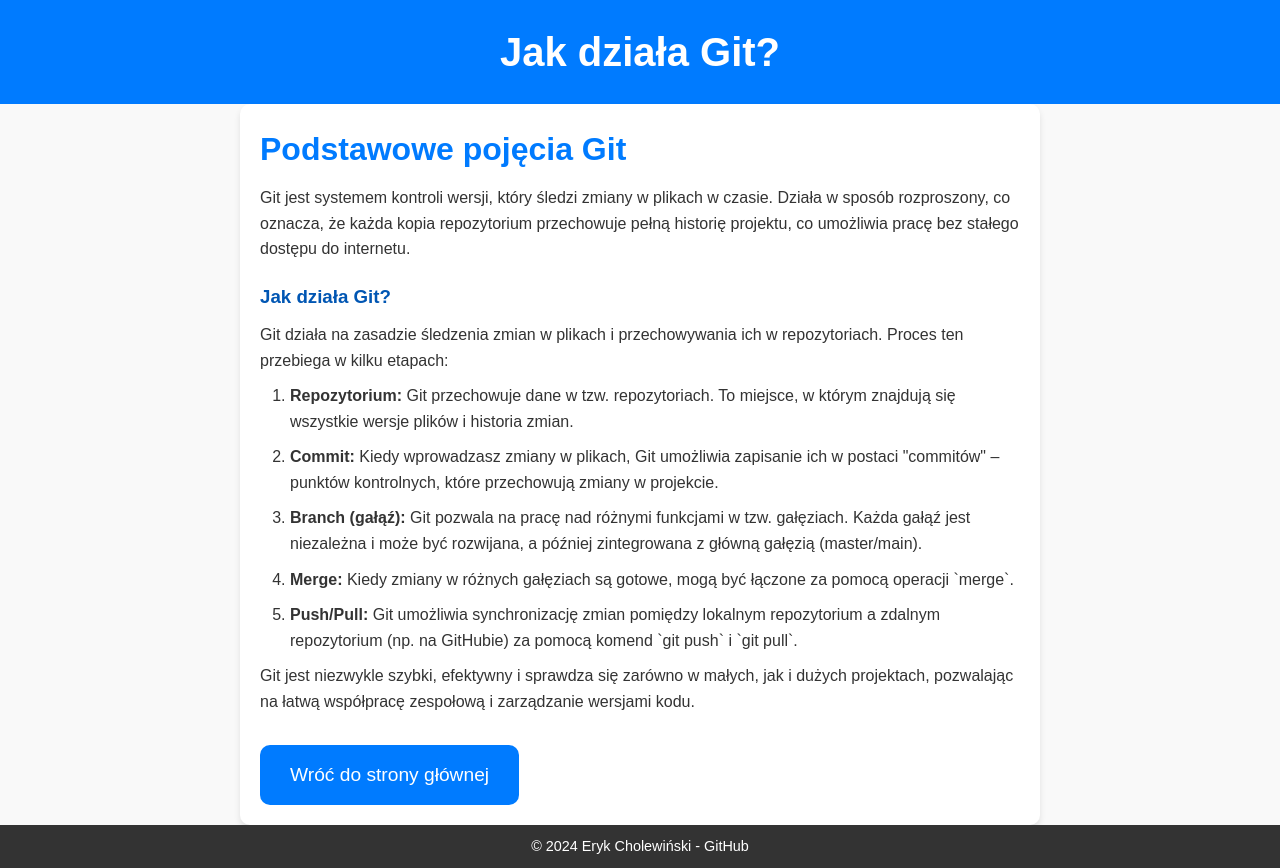
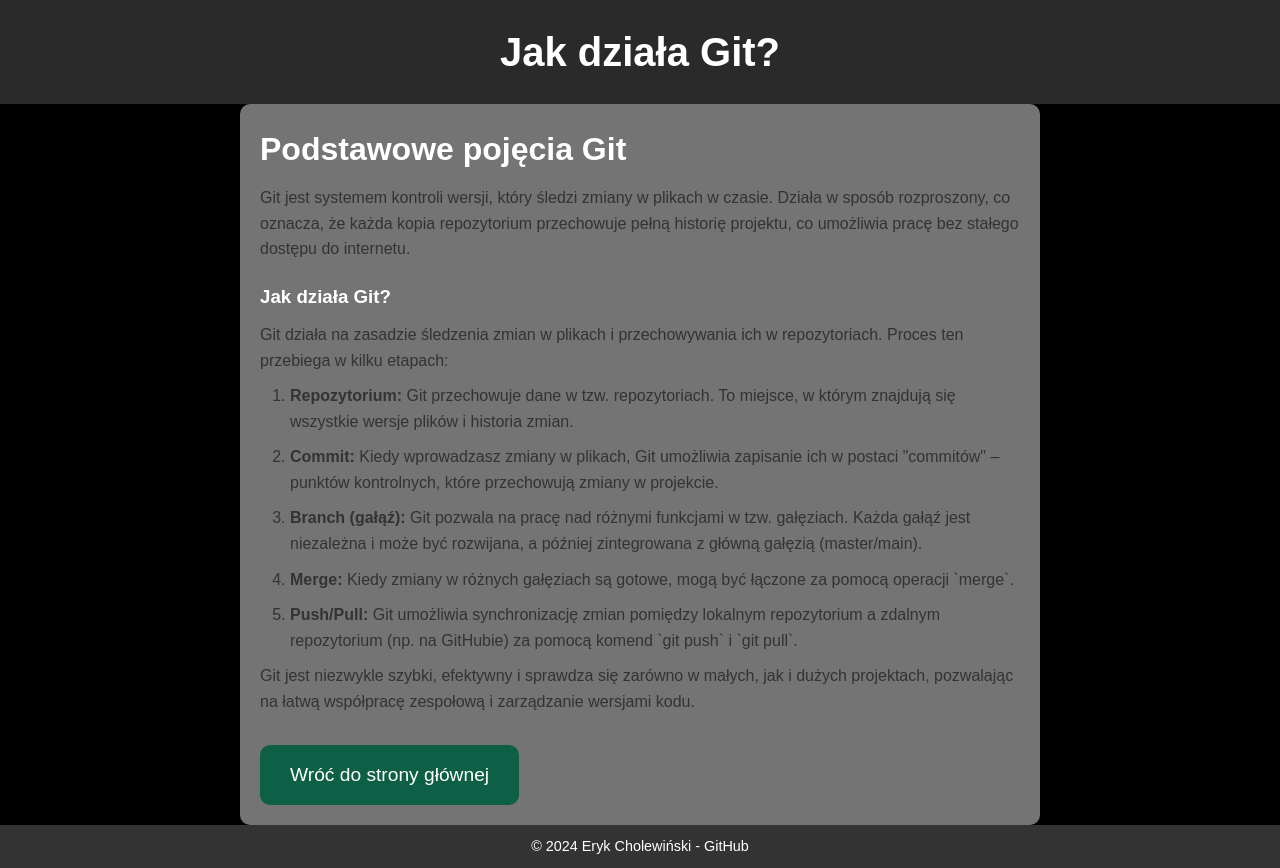
Before and after one commit to imxeroo/Zadanie, a plain HTML site: page github-jak-dziala.html in a window 1280 px wide. Drawn offline with Linux system fonts and the light colour scheme.

Commit message:
Zmiana stylizacji podstrony 'Jak działa Git?'

```diff
--- a/style2.css
+++ b/style2.css
@@ -9,7 +9,7 @@
 body {
     font-family: Arial, sans-serif;
     line-height: 1.6;
-    background-color: #f9f9f9;
+    background-color: #000000;
     color: #333;
     display: flex;
     flex-direction: column;
@@ -18,7 +18,7 @@ body {
 
 
 header {
-    background-color: #007BFF;
+    background-color: #2a2a2b;
     color: white;
     text-align: center;
     padding: 20px 0;
@@ -34,7 +34,7 @@ main {
     padding: 20px;
     max-width: 800px;
     margin: 0 auto;
-    background: white;
+    background: rgb(116, 116, 116);
     box-shadow: 0px 4px 6px rgba(0, 0, 0, 0.1);
     border-radius: 10px;
 }
@@ -42,13 +42,13 @@ main {
 
 article h2 {
     font-size: 2em;
-    color: #007BFF;
+    color: #ffffff;
     margin-bottom: 10px;
 }
 
 article h3 {
     margin-top: 20px;
-    color: #0056b3;
+    color: #ffffff;
 }
 
 article p {
@@ -69,7 +69,7 @@ article ol li {
     display: inline-block;
     margin-top: 20px;
     text-decoration: none;
-    background-color: #007BFF;
+    background-color: #0d5f46;
     color: white;
     padding: 15px 30px;
     border-radius: 10px;
@@ -79,7 +79,7 @@ article ol li {
 }
 
 .button:hover {
-    background-color: #0056b3;
+    background-color: #092b14;
     transform: scale(1.05);
 }
 
```
